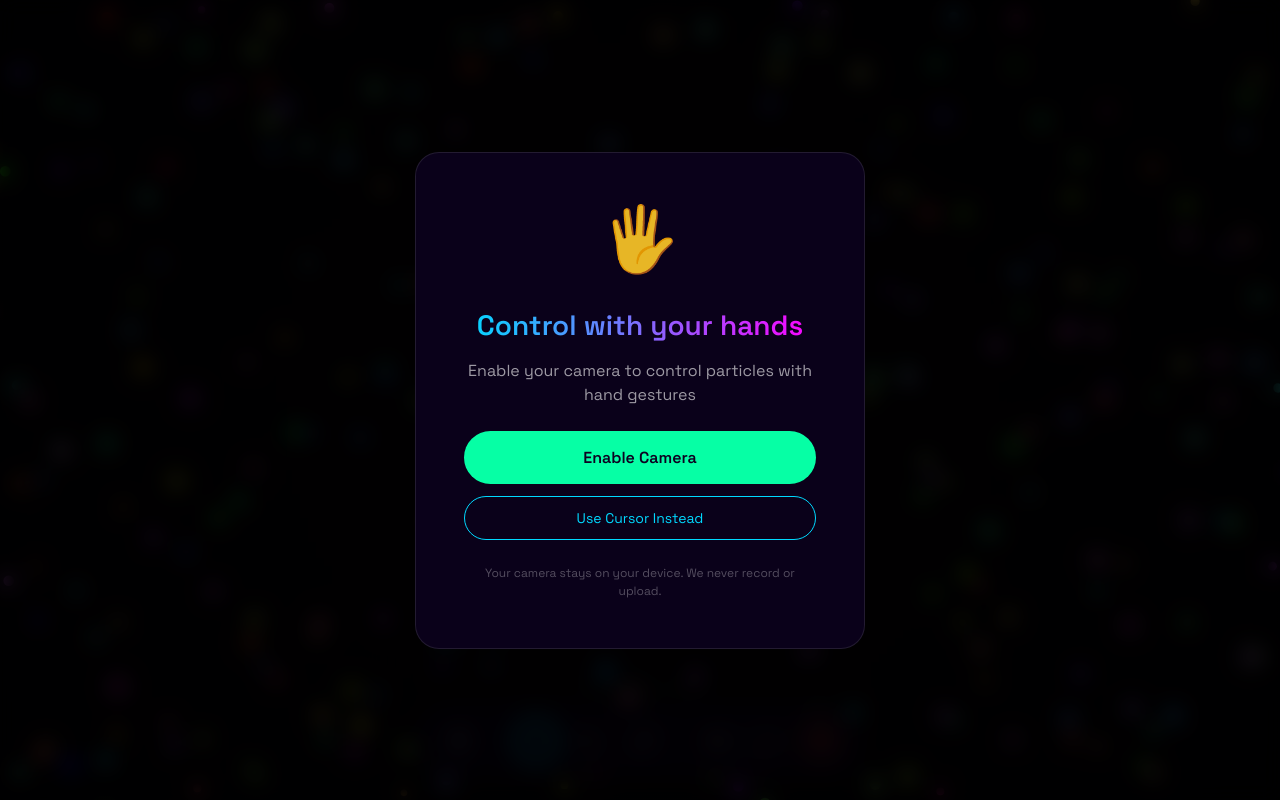
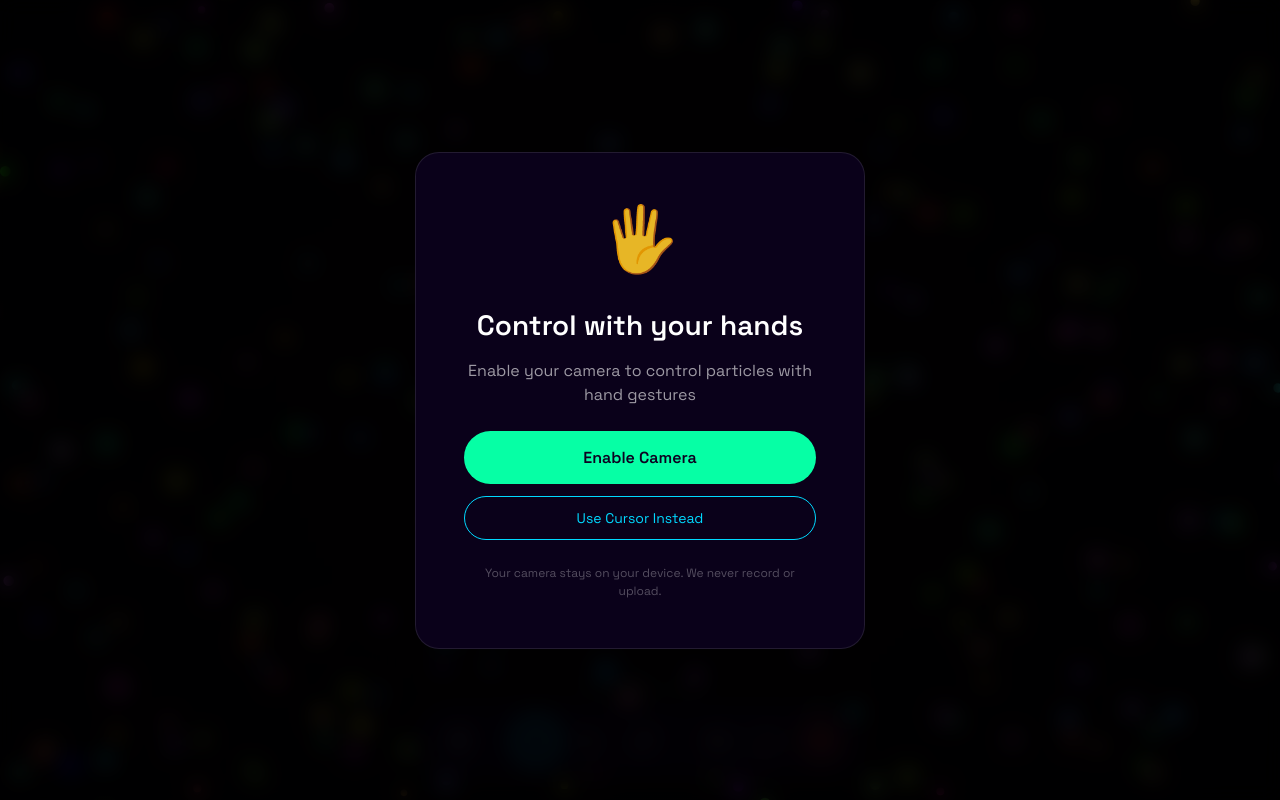
Before and after one commit to vibeforge1111/particle-dance-on-claude, a website: page web/index.html in a window 1280 px wide. Drawn offline with Linux system fonts and the light colour scheme; animation ran at ten frames a second.

Commit message:
Remove gradient from modal title, use plain white

```diff
--- a/web/css/style.css
+++ b/web/css/style.css
@@ -460,10 +460,7 @@ kbd {
     font-size: 28px;
     font-weight: 600;
     margin-bottom: 16px;
-    background: linear-gradient(90deg, var(--accent-cyan), var(--accent-magenta));
-    -webkit-background-clip: text;
-    -webkit-text-fill-color: transparent;
-    background-clip: text;
+    color: #FFFFFF;
 }
 
 .prompt-content p {
```
